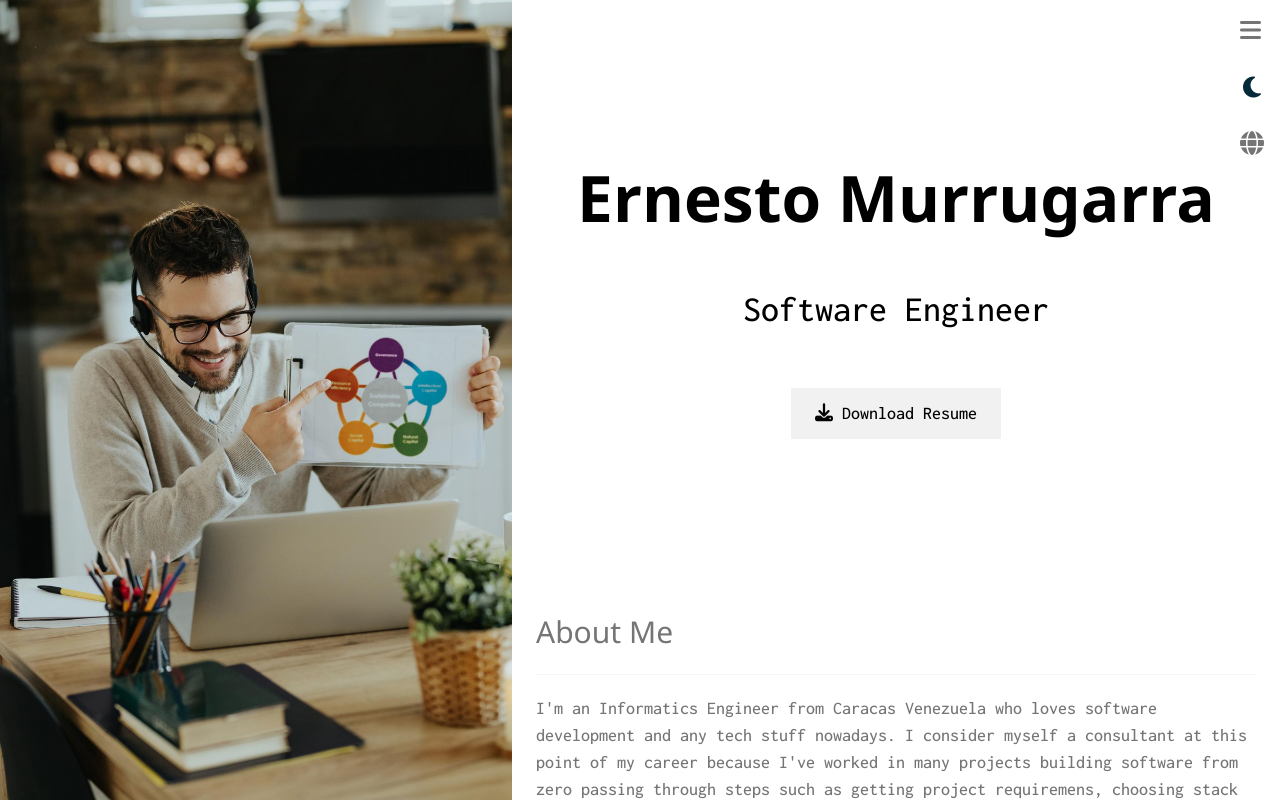
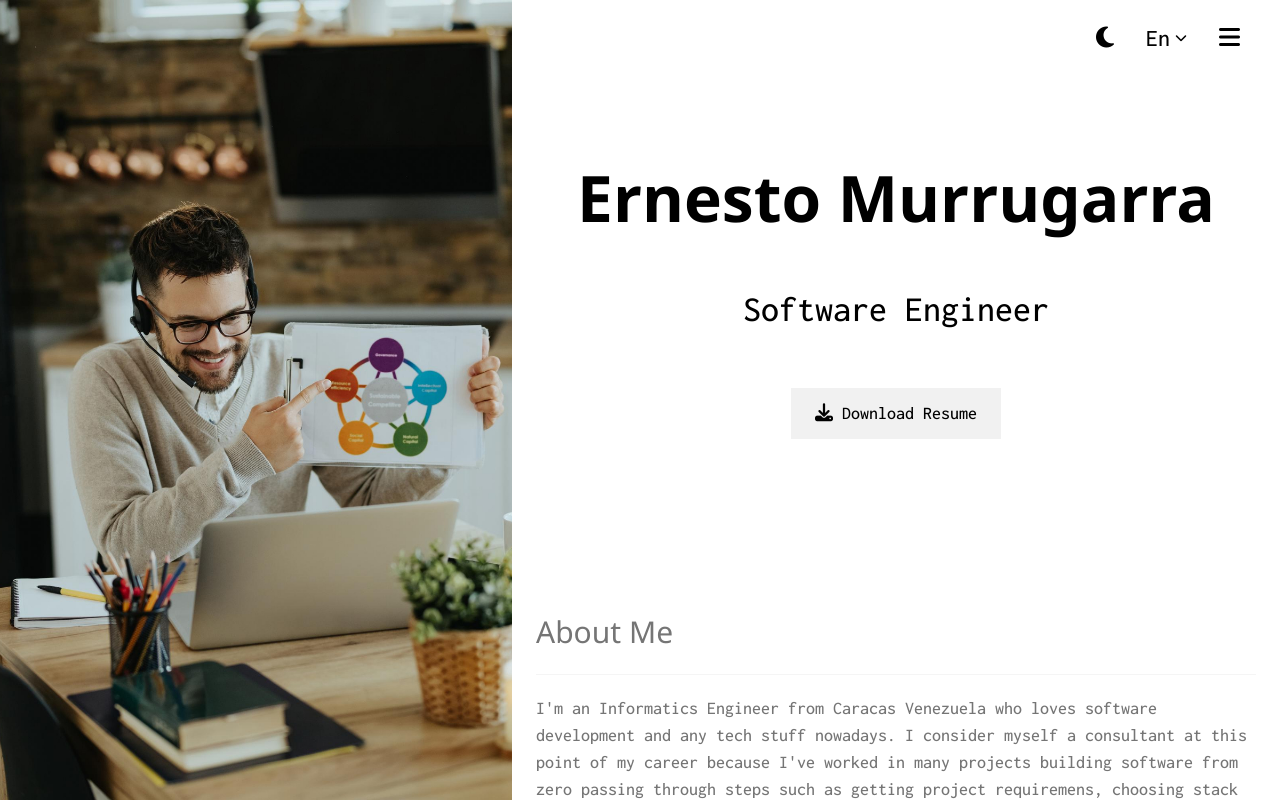
Before and after one commit to murru/my-web-presentation, a React (Vite) app: page / in a window 1280 px wide. Shown: the top 802 px of the page. Built offline with nearby package versions, Linux system fonts and the light colour scheme.

Commit message:
Changed navbar

```diff
--- a/src/App.scss
+++ b/src/App.scss
@@ -3,6 +3,14 @@
 
 body {
   font-family: 'Inconsolata', monospace;
+}
+
+.btn-nav-bg-light {
+  @extend .w3-white;
+}
+
+.btn-nav-bg-dark {
+  background-color: #041C32 !important;
 }
 
 .wa-icon-color {
@@ -84,34 +92,45 @@ body {
   margin-left: 40%;
 
   &__nav-toggle {
-    @extend .w3-top, .w3-white, .w3-xxlarge, .w3-text-grey;
-    width: auto;
-    right: 0;
+    @extend .w3-xlarge;
+    position: sticky;
+    width: 100%;
+    top: 0;
+    z-index: 1;
+
+    .nav-wrapper {
+      @extend .w3-right;
+
+      &__bar {
+        @extend .w3-bar;
+
+        .btn {
+          @extend .w3-bar-item, .w3-button;
           transition-duration: 1s;
-
-    .button {
-      @extend .w3-button, .w3-hover-text-black, .w3-xlarge;
-      transition-duration: 1s;
+          &:hover {
+            background-color: unset !important;
           }
-
-    .theme-button {
-      @extend .w3-button, .w3-hover-text-black, .w3-xlarge;
-      color: #04293A;
-      width: 100%;
         }
 
         .lang-dropdown {
           @extend .w3-dropdown-click;
+
           &__btn {
-        @extend .w3-button, .w3-hover-text-black, .w3-xlarge;
-        transition-duration: 1s;
+            @extend .w3-button;
+            display: flex;
+            flex-direction: row;
+            align-items: center;
+            gap: 5px;
           }
 
           &__dropdown {
-        @extend .w3-dropdown-content, .w3-bar-block, .w3-border;
+            @extend .w3-dropdown-content, .w3-bar-block, .w3-card-4;
+            min-width: auto !important;
+            .btn {
+              @extend .w3-bar-item, .w3-button, .w3-white;
+            }
+          }
 
-        .lang-btn {
-          @extend .w3-bar-item, .w3-button, .w3-medium;
         }
       }
     }
@@ -284,6 +303,13 @@ body {
   }
 }
 
+.content__nav-toggle .nav-wrapper__bar .lang-dropdown:hover,
+.content__nav-toggle .nav-wrapper__bar .lang-dropdown__btn:hover,
+.content__nav-toggle .nav-wrapper__bar .lang-dropdown:hover > .lang-dropdown__btn:first-child {
+  background-color: unset !important;
+  color: unset !important;
+}
+
 // Themes
 #light {
   background-color: #FFFF;
@@ -296,26 +322,19 @@ body {
   transition-duration: 1s;
 }
 
-#dark .content__nav-toggle {
-  background-color: #041C32 !important;
+#dark .content__nav-toggle .nav-wrapper__bar .btn {
+  // background-color: #041C32 !important;
+  background-color: unset !important;
   transition-duration: 1s;
 }
 
-#dark .content__nav-toggle .button, #dark .content__nav-toggle .lang-dropdown, #dark .content__nav-toggle .theme-button {
-  color: #ECB365 !important;
-  transition-duration: 1s;
+#dark .content__nav-toggle .nav-wrapper__bar .btn:hover {
+  color: unset !important;
 }
 
-#dark .lang-dropdown__dropdown {
+#dark .content__nav-toggle .nav-wrapper__bar .lang-dropdown__dropdown .btn {
   background-color: #064663 !important;
-  border-color: #04293A !important;
-  color: #FFFF !important;
-  transition-duration: 1s;
-}
-
-#dark .selected-lang {
-  border-color: #ECB365 !important;
-  transition-duration: 1s;
+  color: white !important;
 }
 
 #dark .resume-btn {
@@ -324,15 +343,13 @@ body {
   transition-duration: 1s;
 }
 
-#dark .content__nav-toggle .button,
-#dark .content__nav-toggle .lang-dropdown__btn,
 #dark .content__about-me,
 #dark .content__portfolio,
 #dark .content__skills,
 #dark .content__contact,
 #dark .content__footer {
   color: #FFFF !important;
-  transition-duration: 1s;
+  // transition-duration: 1s;
 }
 
 #dark .content__footer {
--- a/src/components/LangSelector.jsx
+++ b/src/components/LangSelector.jsx
@@ -3,8 +3,8 @@ import classNames from "classnames"
 
 export default function LangSelector({ showLangs, setShowLangs, lang, setLang }) {
   const reactiveClasses = classNames('lang-dropdown__dropdown',  { 'w3-show': showLangs })
-  const selectedEng = classNames({ 'selected-lang': lang === 'en' })
-  const selectedEsp = classNames({ 'selected-lang': lang === 'es' })
+  const selectedLang = lang === 'en' ? 'En' : 'Es'
+
   function changeState() {
     setShowLangs(!showLangs)
   }
@@ -19,20 +19,25 @@ export default function LangSelector({ showLangs, setShowLangs, lang, setLang })
   }
   return (
     <div className="lang-dropdown">
-      <button className="lang-dropdown__btn" onClick={ () => changeState() } title="Change language">
-        <i className="fa-solid fa-globe"></i>
-      </button>
+      { !showLangs &&
+        <button className="lang-dropdown__btn" onClick={ () => changeState() } title="Change language">
+          { selectedLang }
+          <i className="fa-solid fa-chevron-down w3-small"></i>
+        </button>
+      }
+      { showLangs &&
+        <button className="lang-dropdown__btn" onClick={ () => changeState() } title="Change language">
+          { selectedLang }
+          <i className="fa-solid fa-chevron-up w3-small"></i>
+        </button>
+      }
       <div className={ reactiveClasses }>
-        <button type="button" className="lang-btn" onClick={ ($evt) => changeLang($evt, 'en') }>
-          <span className={ selectedEng }>
-            Eng
-          </span>
-        </button>
-        <button type="button" className="lang-btn" onClick={ ($evt) => changeLang($evt, 'es') }>
-          <span className={ selectedEsp }>
-            Esp
-          </span>
-        </button>
+        { lang === 'en' &&
+          <a href="#" className="btn" onClick={ ($evt) => changeLang($evt, 'es') }>Es</a>
+        }
+        { lang === 'es' &&
+          <a href="#" className="btn" onClick={ ($evt) => changeLang($evt, 'en') }>En</a>
+        }
       </div>
     </div>
   )
--- a/src/components/NavToggler.jsx
+++ b/src/components/NavToggler.jsx
@@ -5,12 +5,36 @@ import LangSelector from './LangSelector'
 export default function NavToggler({ setShowNav, showNav }) {
   const [showLangs, setShowLangs] = useState(false)
   const [lang, setLang] = useState('en')
+
   function toggleNavbar() {
     setShowNav(!showNav)
   }
+
   return (
     <div className="content__nav-toggle">
-      <span className="button" onClick={ () => toggleNavbar() }>
+      <div className="nav-wrapper">
+        <div className="nav-wrapper__bar">
+          <ThemeButton />
+          <LangSelector
+            showLangs={ showLangs }
+            setShowLangs={ setShowLangs }
+            lang={ lang }
+            setLang={ setLang }
+          />
+          <button
+            className="btn"
+            onClick={ () => toggleNavbar() }
+            title="Show options"
+          >
+            <i className="fa-solid fa-bars"></i>
+          </button>
+        </div>
+      </div>
+    </div>
+  )
+}
+  {/* <div className="content__nav-toggle">
+    <span className="button" onClick={ () => toggleNavbar() } title="Show options">
       <i className="fa-solid fa-bars"></i>
     </span><br />
     <ThemeButton /><br />
@@ -20,6 +44,4 @@ export default function NavToggler({ setShowNav, showNav }) {
       lang={ lang }
       setLang={ setLang }
     />
-    </div>
-  )
-}
+  </div> */}
--- a/src/components/Navbar.jsx
+++ b/src/components/Navbar.jsx
@@ -15,6 +15,7 @@ export default function Navbar({ showNav, setShowNav }) {
       <button
         className="navbar__btn"
         onClick={ () => changeState() }
+        title="Hide options"
       >
         <i className="fa fa-remove"></i>
       </button>
--- a/src/components/ThemeButton.jsx
+++ b/src/components/ThemeButton.jsx
@@ -6,12 +6,20 @@ export default function ThemeButton() {
   return (
     <>
       {theme === 'light' &&
-        <button type="button" className="theme-button" title="Change to dark theme" onClick={ toggleTheme }>
+        <button
+          className="btn"
+          title="Change to dark theme"
+          onClick={ toggleTheme }
+        >
           <i className="fa-solid fa-moon"></i>
         </button>
       }
       {theme === 'dark' &&
-        <button type="button" className="theme-button" title="Change to light theme" onClick={ toggleTheme }>
+        <button
+          className="btn"
+          title="Change to light theme"
+          onClick={ toggleTheme }
+        >
           <i className="fa-solid fa-sun"></i>
         </button>
       }
```
Lines whose indentation alone changed are shown as unchanged.
